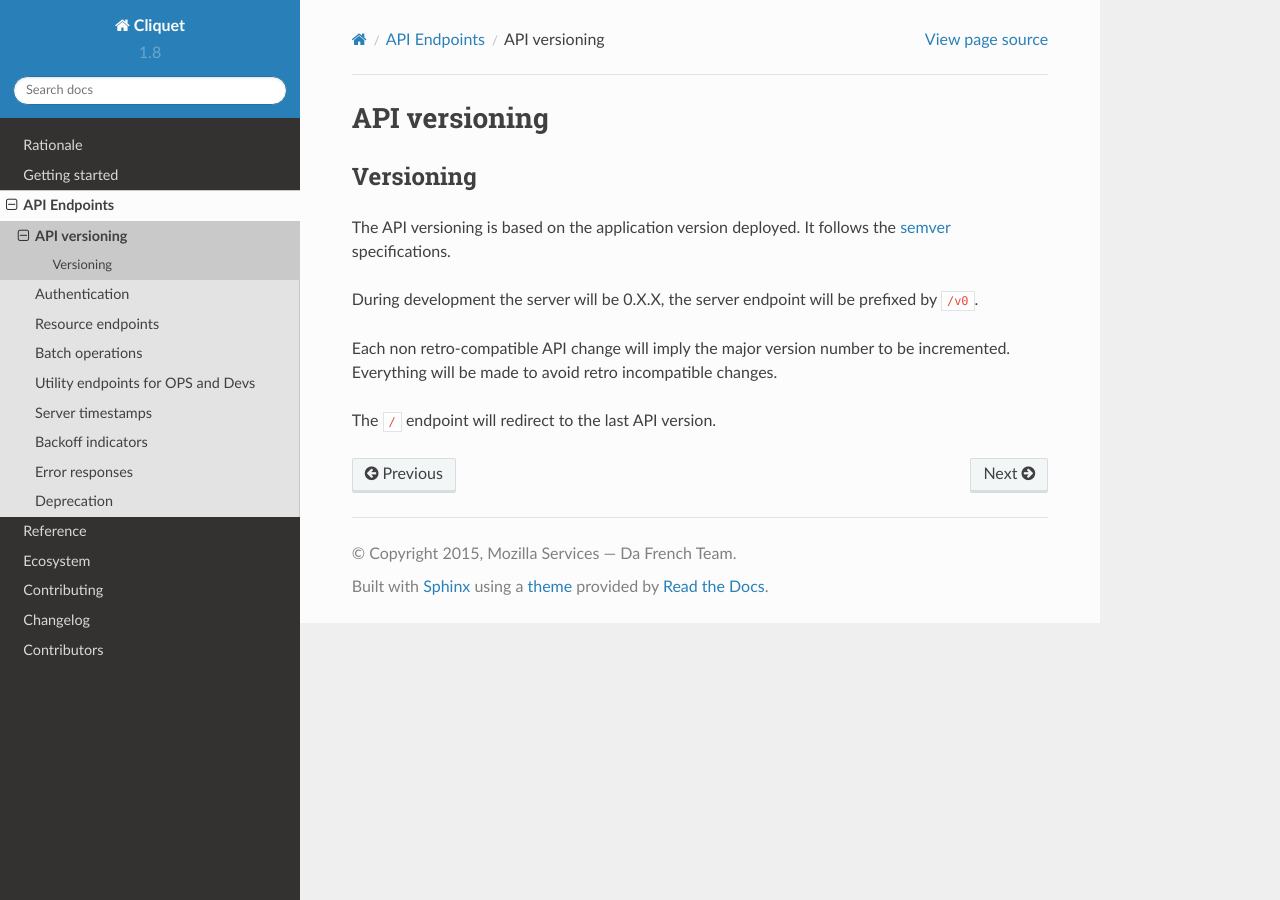
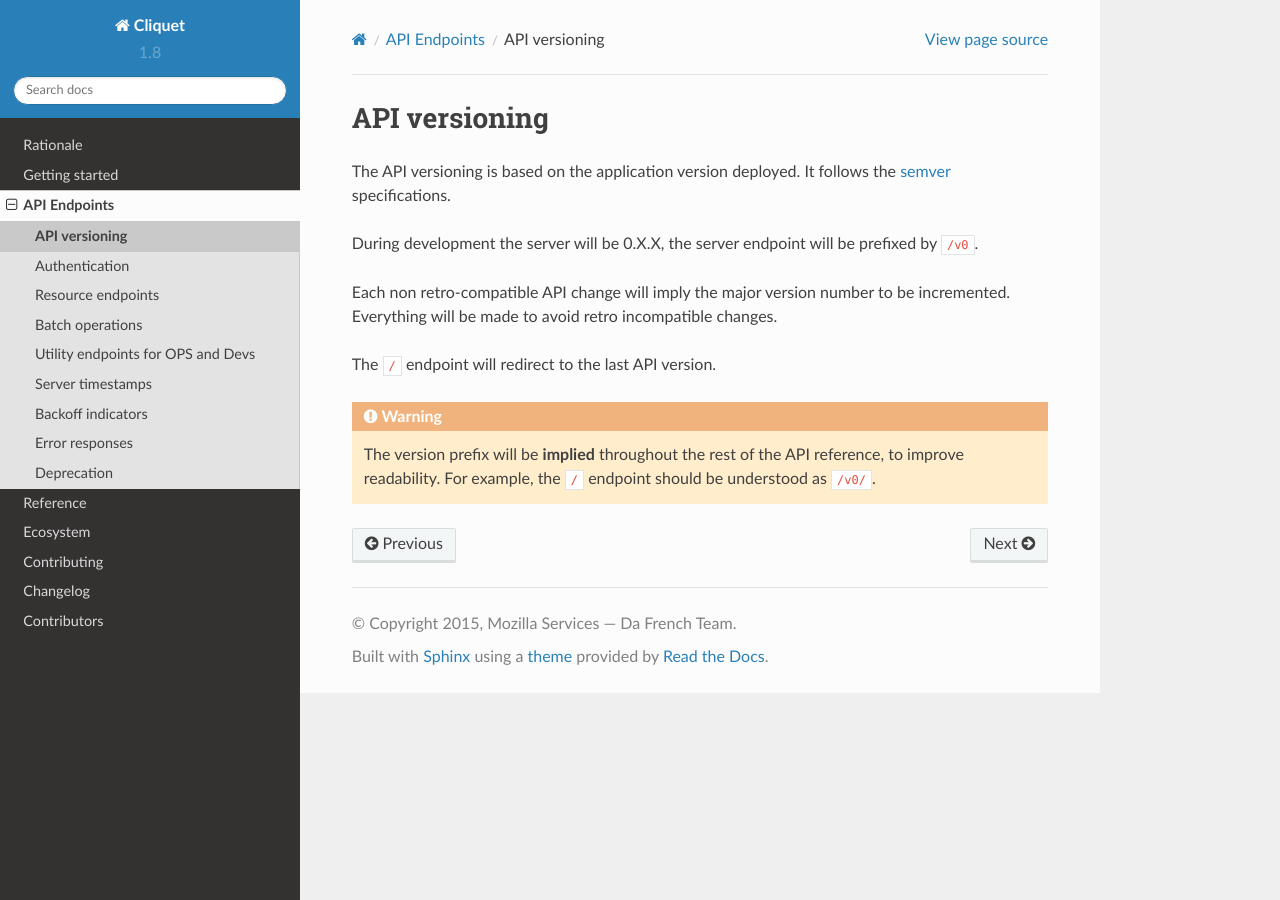
Before and after one commit to Kinto/kinto, a Sphinx documentation site: the page built from docs/api/versioning.rst, in a window 1280 px wide. Built offline with Sphinx 7.4.7 and the Read the Docs theme 2.0.0, drawn with Linux system fonts in a browser that asks for light colours.

Commit message:
Add warning about implicit version prefix

```diff
--- a/docs/api/versioning.rst
+++ b/docs/api/versioning.rst
@@ -3,9 +3,6 @@
 ##############
 API versioning
 ##############
-
-Versioning
-==========
 
 The API versioning is based on the application version deployed. It follows the `semver <http://semver.org/>`_ specifications.
 
@@ -15,3 +12,8 @@ Each non retro-compatible API change will imply the major version number to be i
 Everything will be made to avoid retro incompatible changes.
 
 The ``/`` endpoint will redirect to the last API version.
+
+
+.. warning::
+
+    The version prefix will be **implied** throughout the rest of the API reference, to improve readability. For example, the ``/`` endpoint should be understood as ``/v0/``.
```
